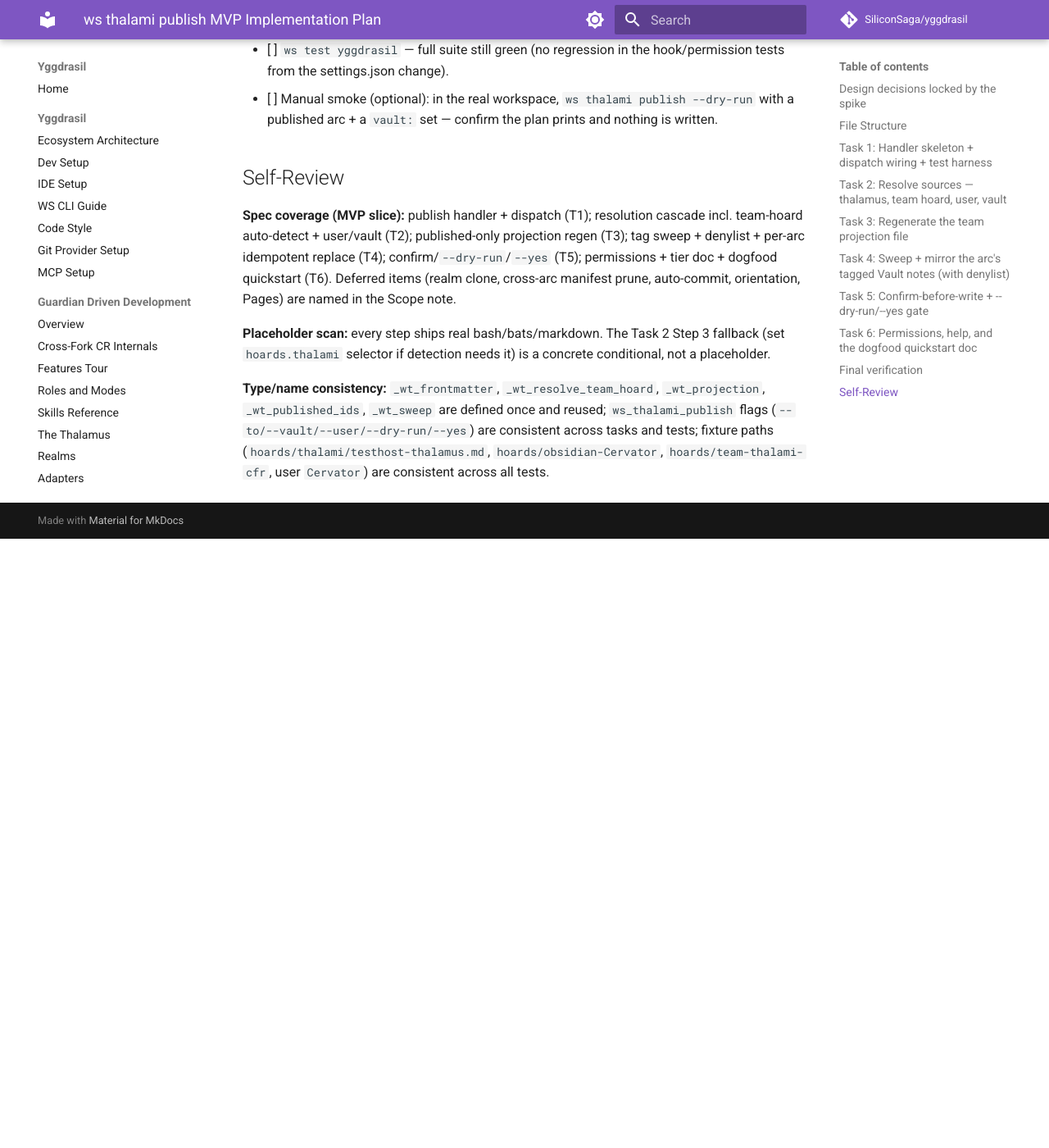
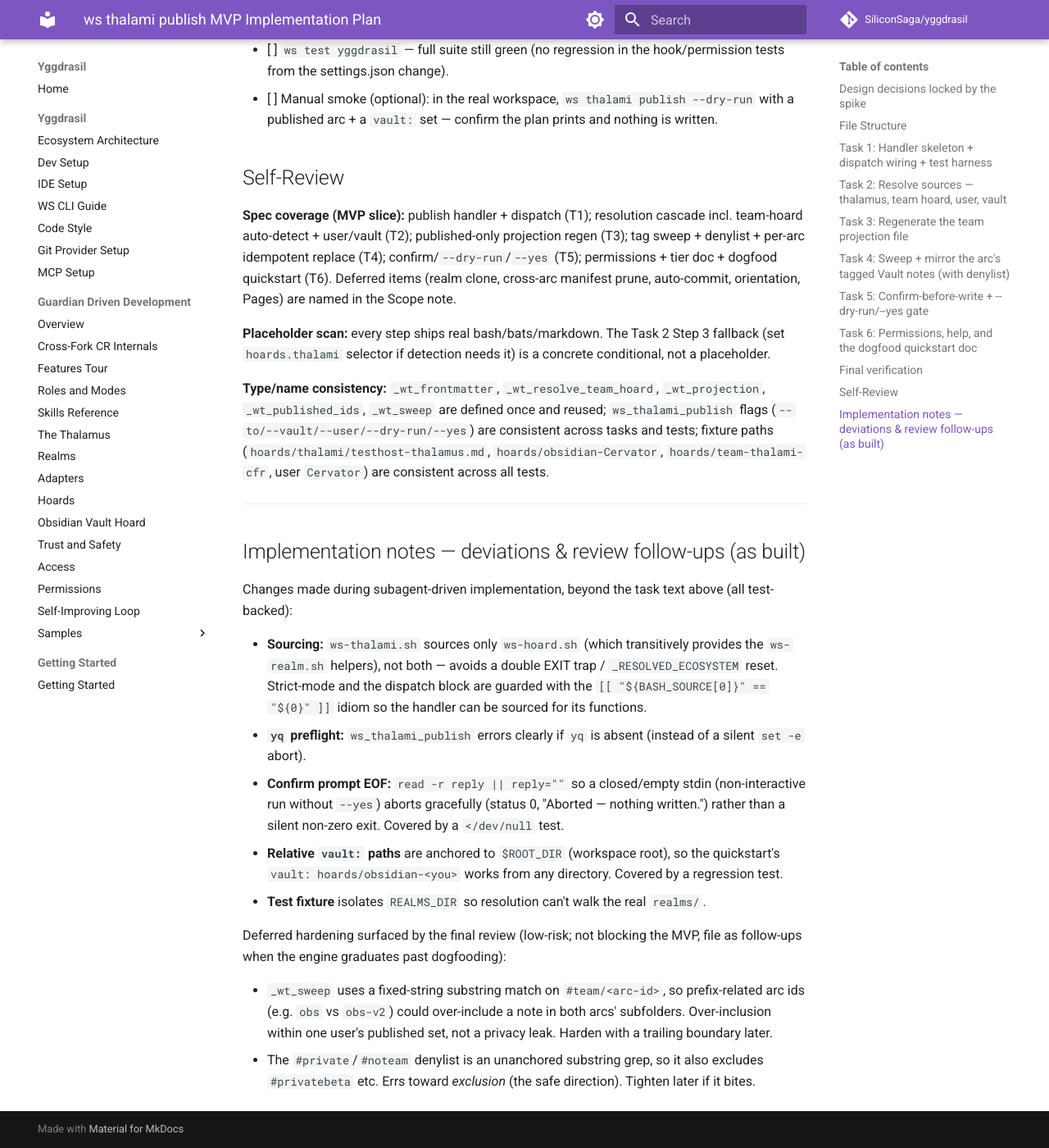
Before and after one commit to SiliconSaga/yggdrasil, an MkDocs documentation site: the page built from docs/plans/2026-06-04-team-thalami-publish-mvp-plan.md, in a window 1280 px wide and 1400 px high, scrolled down 14411 px. Shown: the whole window at 82% size. Built offline with MkDocs 1.6.1 and Material for MkDocs 9.7.7, drawn with Linux system fonts in a browser that asks for light colours; comment, search, counter and statistics services are not loaded; before the commit the page ends 15068 px from its top, so only the background shows below that.

Commit message:
docs(gdd): record Plan 2 as-built deviations + deferred hardening
Append an implementation-notes section to the publish MVP plan: the
review-driven changes that landed (transitive sourcing + guards, yq preflight,
read/EOF guard, relative-vault anchoring, REALMS_DIR test isolation) and the
two low-risk substring-match hardening items deferred as follow-ups.

Co-Authored-By: Claude Opus 4.7 <noreply@anthropic.com>

```diff
--- a/docs/plans/2026-06-04-team-thalami-publish-mvp-plan.md
+++ b/docs/plans/2026-06-04-team-thalami-publish-mvp-plan.md
@@ -662,3 +662,20 @@ Then: `ws commit yggdrasil .commits/ws-thalami-docs.md`
 **Placeholder scan:** every step ships real bash/bats/markdown. The Task 2 Step 3 fallback (set `hoards.thalami` selector if detection needs it) is a concrete conditional, not a placeholder.
 
 **Type/name consistency:** `_wt_frontmatter`, `_wt_resolve_team_hoard`, `_wt_projection`, `_wt_published_ids`, `_wt_sweep` are defined once and reused; `ws_thalami_publish` flags (`--to/--vault/--user/--dry-run/--yes`) are consistent across tasks and tests; fixture paths (`hoards/thalami/testhost-thalamus.md`, `hoards/obsidian-Cervator`, `hoards/team-thalami-cfr`, user `Cervator`) are consistent across all tests.
+
+---
+
+## Implementation notes — deviations & review follow-ups (as built)
+
+Changes made during subagent-driven implementation, beyond the task text above (all test-backed):
+
+- **Sourcing:** `ws-thalami.sh` sources only `ws-hoard.sh` (which transitively provides the `ws-realm.sh` helpers), not both — avoids a double EXIT trap / `_RESOLVED_ECOSYSTEM` reset. Strict-mode and the dispatch block are guarded with the `[[ "${BASH_SOURCE[0]}" == "${0}" ]]` idiom so the handler can be sourced for its functions.
+- **`yq` preflight:** `ws_thalami_publish` errors clearly if `yq` is absent (instead of a silent `set -e` abort).
+- **Confirm prompt EOF:** `read -r reply || reply=""` so a closed/empty stdin (non-interactive run without `--yes`) aborts gracefully (status 0, "Aborted — nothing written.") rather than a silent non-zero exit. Covered by a `</dev/null` test.
+- **Relative `vault:` paths** are anchored to `$ROOT_DIR` (workspace root), so the quickstart's `vault: hoards/obsidian-<you>` works from any directory. Covered by a regression test.
+- **Test fixture** isolates `REALMS_DIR` so resolution can't walk the real `realms/`.
+
+Deferred hardening surfaced by the final review (low-risk; not blocking the MVP, file as follow-ups when the engine graduates past dogfooding):
+
+- `_wt_sweep` uses a fixed-string substring match on `#team/<arc-id>`, so prefix-related arc ids (e.g. `obs` vs `obs-v2`) could over-include a note in both arcs' subfolders. Over-inclusion within one user's published set, not a privacy leak. Harden with a trailing boundary later.
+- The `#private`/`#noteam` denylist is an unanchored substring grep, so it also excludes `#privatebeta` etc. Errs toward *exclusion* (the safe direction). Tighten later if it bites.
```
